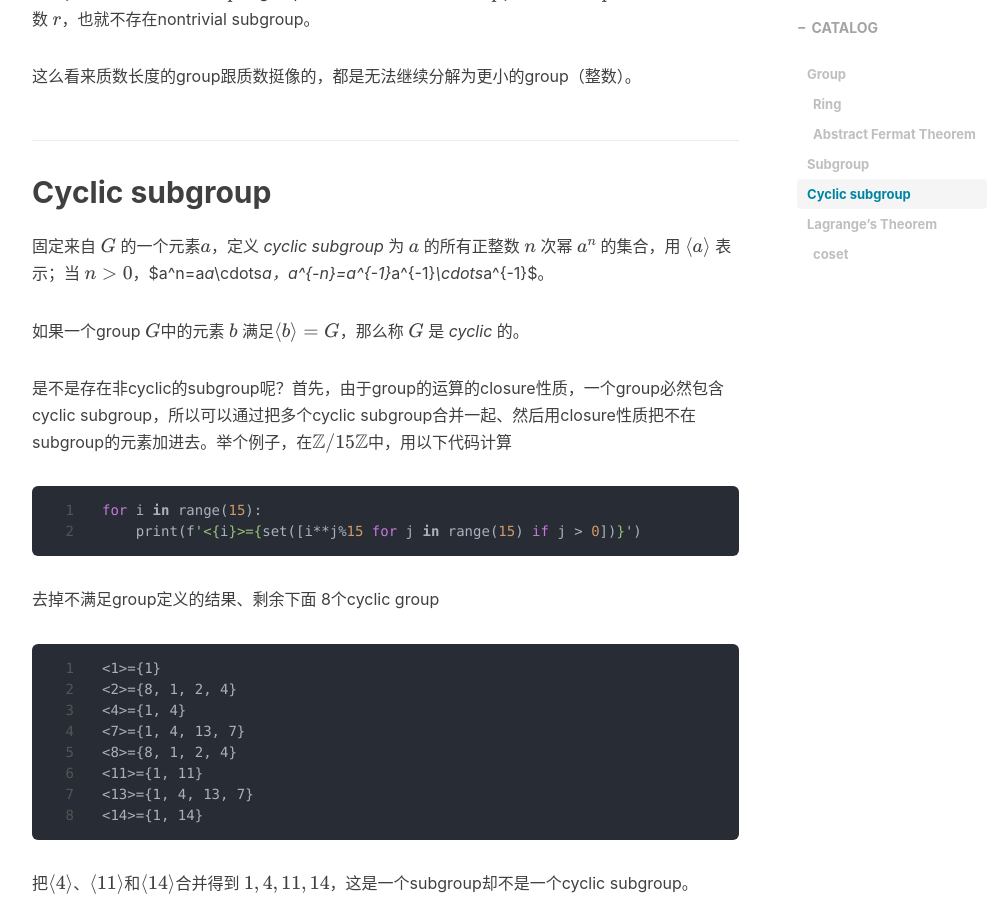
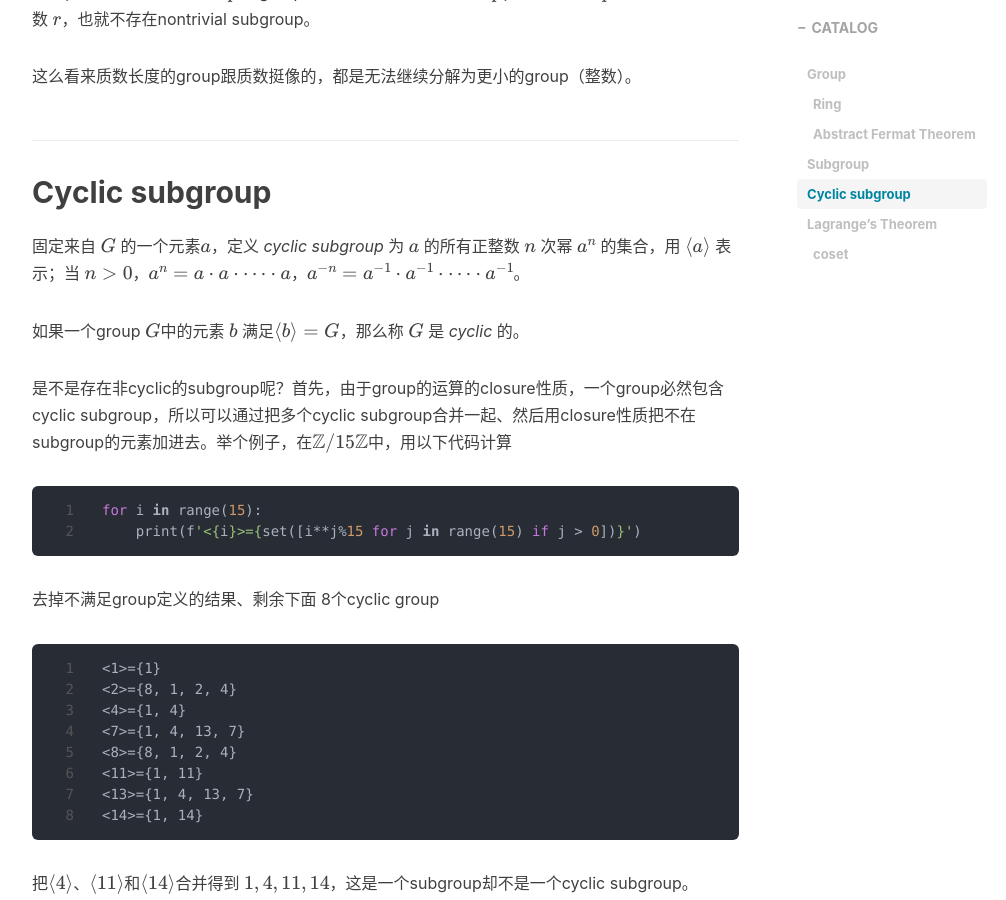
Before and after one commit to kayoch1n/kayoch1n.github.io, a Jekyll site: the page built from _posts/2022-06-05-group.markdown, in a window 1280 px wide and 900 px high, scrolled down 3143 px. Shown: the whole window, without its empty margins (233-1239 px from the left). Built offline with Jekyll 4.4.1, drawn with Linux system fonts in a browser that asks for light colours; nearby versions of some CDN libraries; comment, search, counter and statistics services are not loaded.

Commit message:
Update 2022-06-05-group.markdown

```diff
--- a/_posts/2022-06-05-group.markdown
+++ b/_posts/2022-06-05-group.markdown
@@ -112,7 +112,7 @@ _subgroup_ 是满足group定义的子集。
 
 ## Cyclic subgroup
 
-固定来自 $G$ 的一个元素$a$，定义 _cyclic subgroup_ 为 $a$ 的所有正整数 $n$ 次幂 $a^n$ 的集合，用 $\langle a \rangle$ 表示；当 $n>0$，$a^n=a*a*\cdots*a$，$a^{-n}=a^{-1}*a^{-1}*\cdots*a^{-1}$。
+固定来自 $G$ 的一个元素$a$，定义 _cyclic subgroup_ 为 $a$ 的所有正整数 $n$ 次幂 $a^n$ 的集合，用 $\langle a \rangle$ 表示；当 $n>0$，$a^n=a\cdot a\cdot\cdots\cdot a$，$a^{-n}=a^{-1}\cdot a^{-1}\cdot\cdots\cdot a^{-1}$。
 
 如果一个group $G$中的元素 $b$ 满足$\langle b\rangle=G$，那么称 $G$ 是 _cyclic_ 的。
 
```
